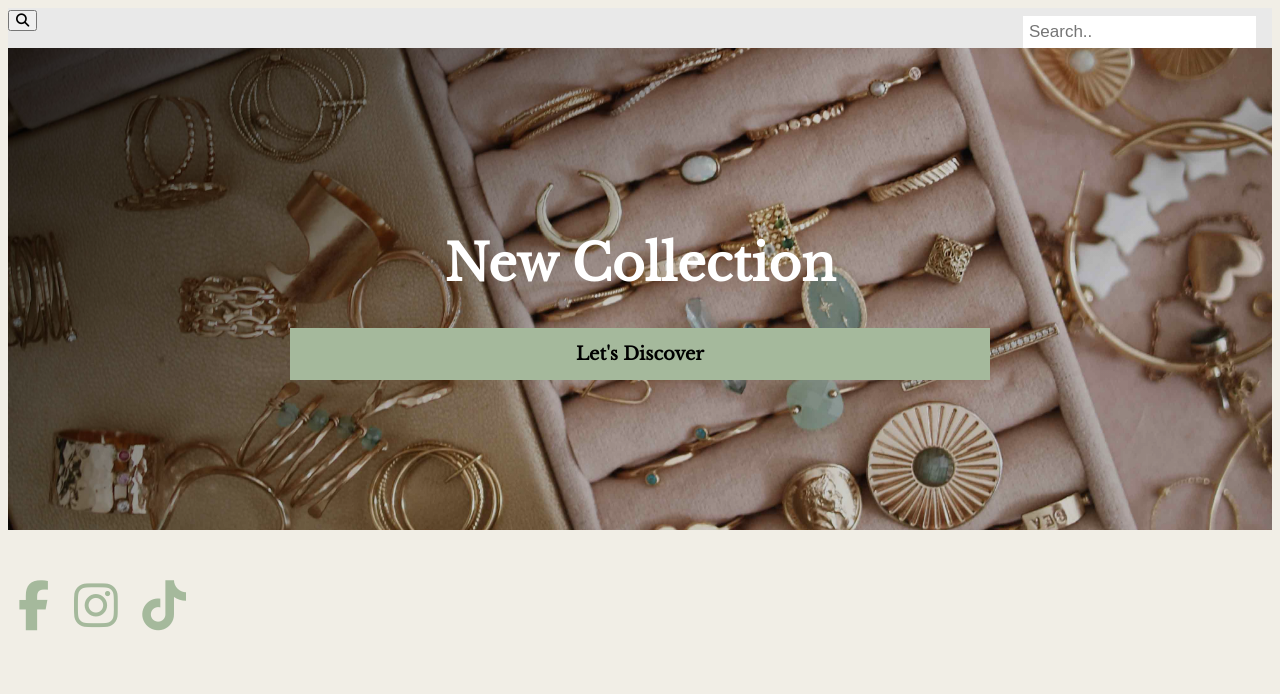
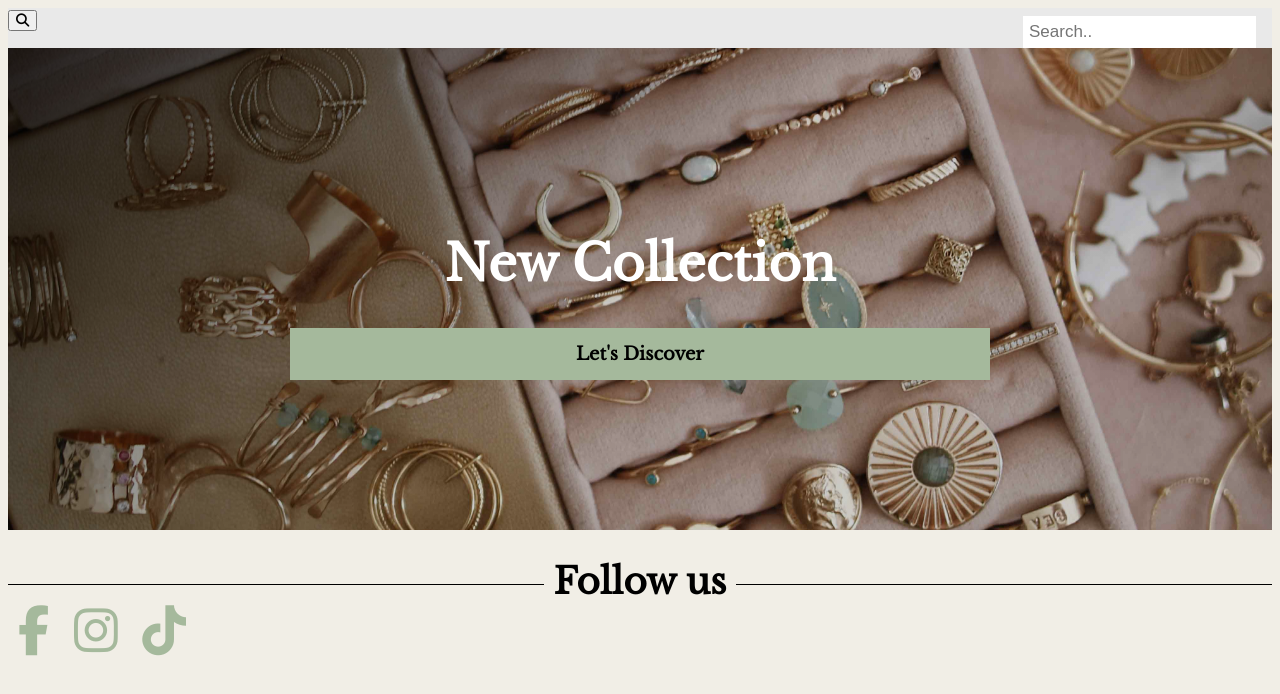
Before and after one commit to ColinePierlot/Amaryllis, a plain HTML site: page homepage.html in a window 1280 px wide. Drawn offline with nearby package versions, Linux system fonts and the light colour scheme.

Commit message:
Update homepage.html

```diff
--- a/homepage.html
+++ b/homepage.html
@@ -17,6 +17,7 @@
  		</div>
 	</div>
 	<div>
+		<h1 class="title-line"><span>Follow us</span></h1>
 		<ul class="list-inline">
 			<li>
 				<a href="Facebook">
```
